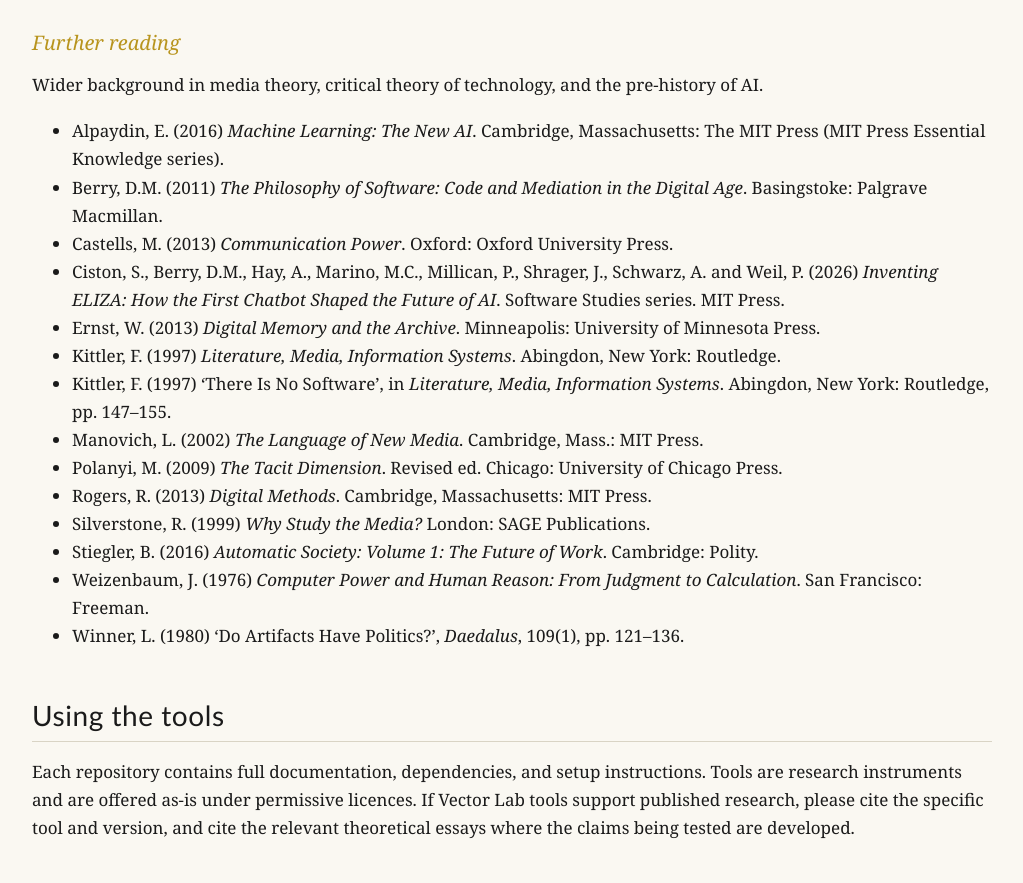
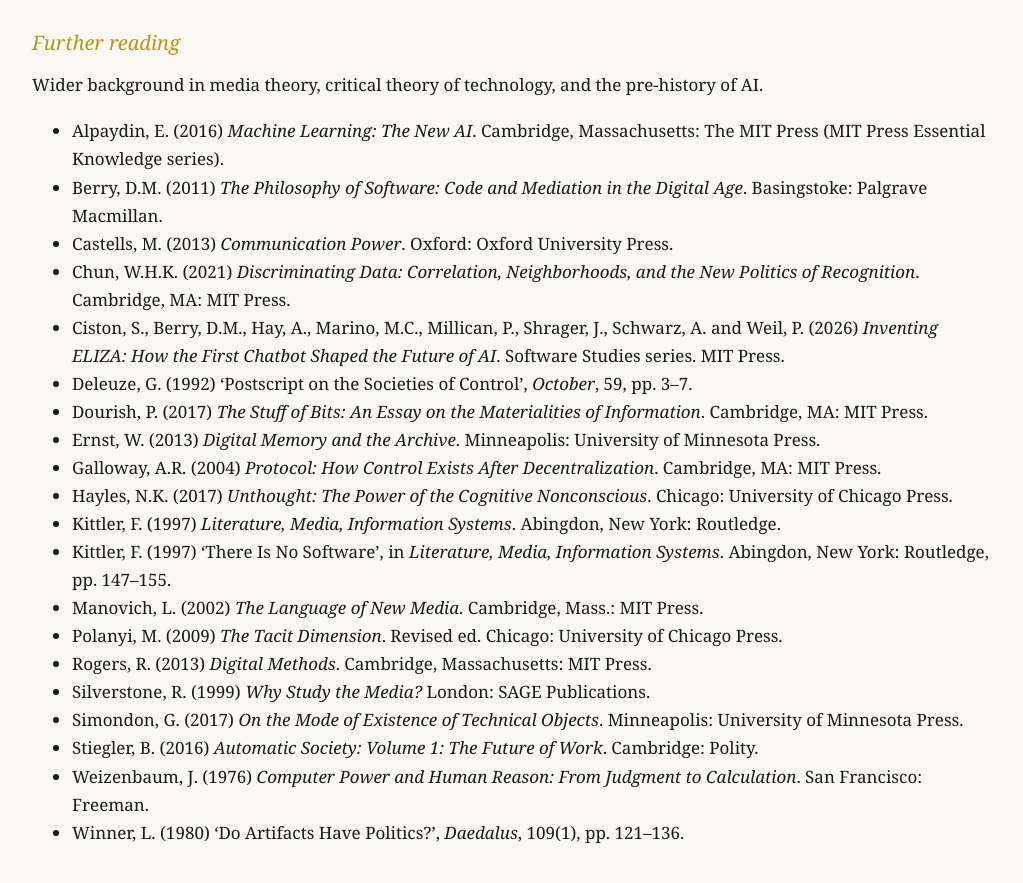
Before and after one commit to vector-lab-tools/vector-lab-tools.github.io, a Jekyll site: the page built from index.md, in a window 1280 px wide and 900 px high, scrolled down 4955 px. Shown: the top 883 px of the window, without its empty margins (128-1151 px from the left). Built offline with Jekyll 4.4.1, drawn with Linux system fonts in a browser that asks for light colours.

Commit message:
Further reading: add Chun, Deleuze, Dourish, Galloway, Hayles, Simondon
Chun's critical account of correlation and neighbourhoods, Deleuze's
control-societies essay as the foundation for vector-as-successor
thinking, Dourish and Simondon on the materiality and mode of
existence of technical objects, Galloway on protocol as control, and
Hayles on distributed cognition.

Co-Authored-By: Claude Opus 4.6 <noreply@anthropic.com>

```diff
--- a/index.md
+++ b/index.md
@@ -142,14 +142,20 @@ Wider background in media theory, critical theory of technology, and the pre-his
 - Alpaydin, E. (2016) *Machine Learning: The New AI*. Cambridge, Massachusetts: The MIT Press (MIT Press Essential Knowledge series).
 - Berry, D.M. (2011) *The Philosophy of Software: Code and Mediation in the Digital Age*. Basingstoke: Palgrave Macmillan.
 - Castells, M. (2013) *Communication Power*. Oxford: Oxford University Press.
+- Chun, W.H.K. (2021) *Discriminating Data: Correlation, Neighborhoods, and the New Politics of Recognition*. Cambridge, MA: MIT Press.
 - Ciston, S., Berry, D.M., Hay, A., Marino, M.C., Millican, P., Shrager, J., Schwarz, A. and Weil, P. (2026) *Inventing ELIZA: How the First Chatbot Shaped the Future of AI*. Software Studies series. MIT Press.
+- Deleuze, G. (1992) ‘Postscript on the Societies of Control’, *October*, 59, pp. 3–7.
+- Dourish, P. (2017) *The Stuff of Bits: An Essay on the Materialities of Information*. Cambridge, MA: MIT Press.
 - Ernst, W. (2013) *Digital Memory and the Archive*. Minneapolis: University of Minnesota Press.
+- Galloway, A.R. (2004) *Protocol: How Control Exists After Decentralization*. Cambridge, MA: MIT Press.
+- Hayles, N.K. (2017) *Unthought: The Power of the Cognitive Nonconscious*. Chicago: University of Chicago Press.
 - Kittler, F. (1997) *Literature, Media, Information Systems*. Abingdon, New York: Routledge.
 - Kittler, F. (1997) ‘There Is No Software’, in *Literature, Media, Information Systems*. Abingdon, New York: Routledge, pp. 147–155.
 - Manovich, L. (2002) *The Language of New Media*. Cambridge, Mass.: MIT Press.
 - Polanyi, M. (2009) *The Tacit Dimension*. Revised ed. Chicago: University of Chicago Press.
 - Rogers, R. (2013) *Digital Methods*. Cambridge, Massachusetts: MIT Press.
 - Silverstone, R. (1999) *Why Study the Media?* London: SAGE Publications.
+- Simondon, G. (2017) *On the Mode of Existence of Technical Objects*. Minneapolis: University of Minnesota Press.
 - Stiegler, B. (2016) *Automatic Society: Volume 1: The Future of Work*. Cambridge: Polity.
 - Weizenbaum, J. (1976) *Computer Power and Human Reason: From Judgment to Calculation*. San Francisco: Freeman.
 - Winner, L. (1980) ‘Do Artifacts Have Politics?’, *Daedalus*, 109(1), pp. 121–136.
```
